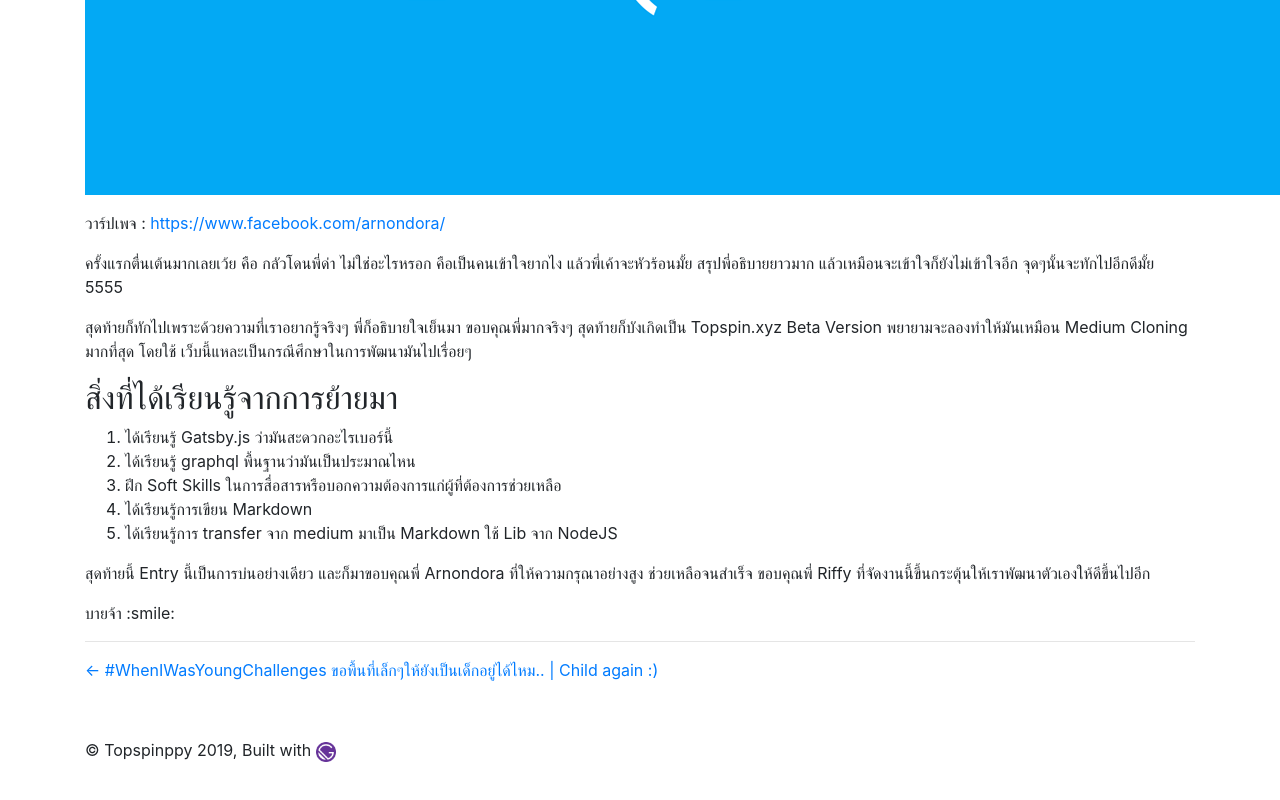
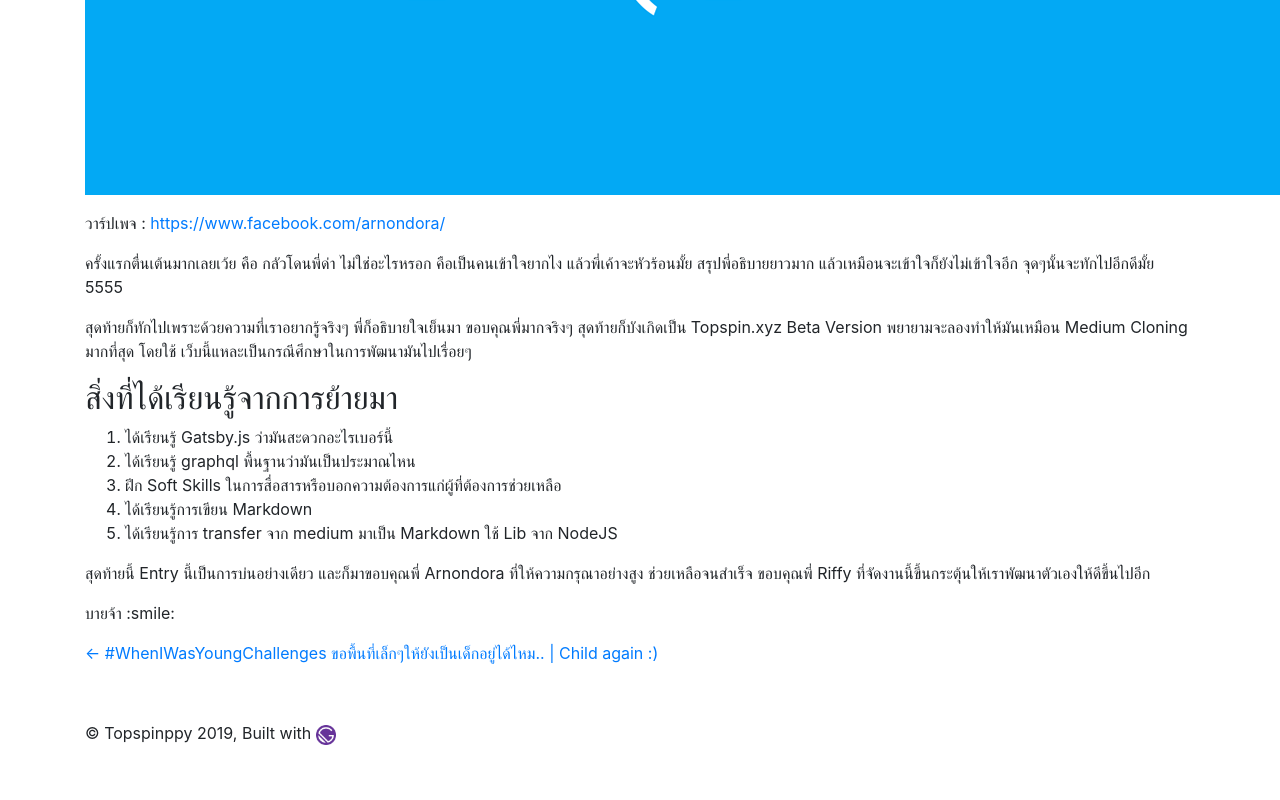
Before and after one commit to topspinppy/topspinppy_blog, a Gatsby site: page /2019/change2gastby/change2gatsby/ in a window 1280 px wide. Shown: the part 2511-3311 px from the top of the page. Built offline with nearby package versions, Linux system fonts and the light colour scheme; Gatsby itself is replaced by a stand-in of ours; some packages are replaced by stand-ins of ours.

```diff
--- a/content/blog/2019/change2gastby/change2gatsby.md
+++ b/content/blog/2019/change2gastby/change2gatsby.md
@@ -3,6 +3,7 @@
 description: >-
   ใครจะไปคิ๊ดดดดว่ามันจะง่ายขนาดนี้
 date: '2019-08-28T17:33:00.122Z'
+thumbnail: './img/event.png'
 ---
 
 ![ขอบคุณ URL: https://zocada.com/deep-dive-gatsby-building-a-simple-static-blog-using-gatsby-react-and-graphql/](./img/gatsby.png)
--- a/package.json
+++ b/package.json
@@ -34,6 +34,7 @@
     "gatsby-source-filesystem": "^2.1.11",
     "gatsby-transformer-remark": "^2.6.15",
     "gatsby-transformer-sharp": "^2.2.12",
+    "lodash": "^4.17.15",
     "prismjs": "^1.17.1",
     "react": "^16.9.0",
     "react-dom": "^16.9.0",
--- a/src/components/bio.js
+++ b/src/components/bio.js
@@ -45,7 +45,7 @@
     }
   `)
 
-  const { author, social } = data.site.siteMetadata
+  const { author } = data.site.siteMetadata
   return (
     <div>
       <Header>
--- a/src/templates/blog-post.js
+++ b/src/templates/blog-post.js
@@ -1,7 +1,6 @@
 import React from "react"
 import { Link, graphql } from "gatsby"
 
-import Bio from "../components/bio"
 import Layout from "../components/layout"
 import SEO from "../components/seo"
 import { Container } from 'reactstrap'
@@ -9,12 +8,14 @@
 class BlogPostTemplate extends React.Component {
   render() {
     const post = this.props.data.markdownRemark
+    console.log(`=>>>>>>`,post)
     const siteTitle = this.props.data.site.siteMetadata.title
     const { previous, next } = this.props.pageContext
 
     return (
       <Layout location={this.props.location} title={siteTitle} posttitle={post.frontmatter.title}>
         <SEO
+          postcontent={post}
           title={post.frontmatter.title}
           description={post.frontmatter.description || post.excerpt}
         />
@@ -26,10 +27,6 @@
               </p>
             </header>
             <section dangerouslySetInnerHTML={{ __html: post.html }} />
-            <hr />
-            {/* <footer>
-              <Bio />
-            </footer> */}
           </article>
 
         <nav>
```
Also changed, not shown: src/components/seo.js (+12 -7 lines), 1 other file.
